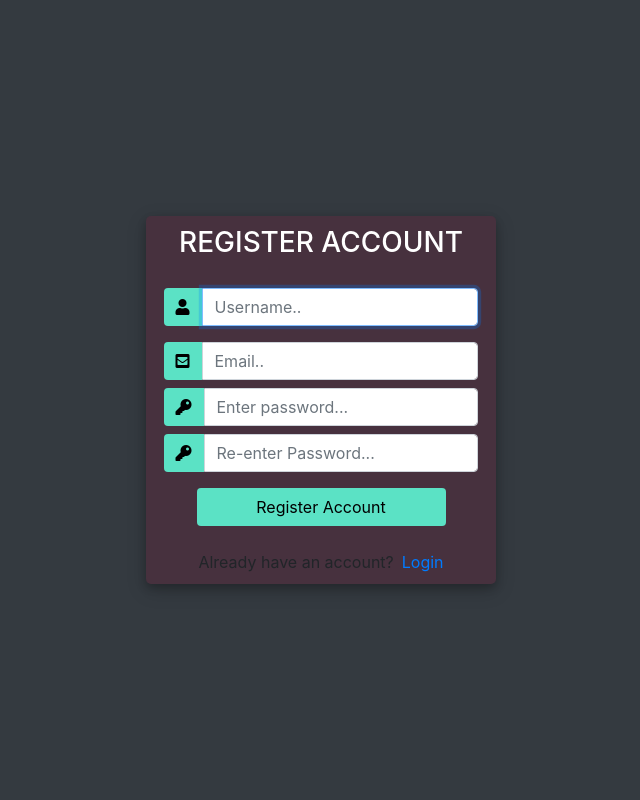
After one commit to tawsif-r/Alpharmacy, a Django app: page / in a window 1280 px wide. The commit adds this page. Shown: the whole page, without its empty margins (319-959 px from the left). Run offline with Django 4.2, Linux system fonts and the light colour scheme; some libraries are stand-ins or nearby versions.

Commit message:
login register authentication

```diff
--- a/pharmacy_app/forms.py
+++ b/pharmacy_app/forms.py
@@ -1,5 +1,8 @@
 from django.forms import ModelForm
 from .models import *
+from django.contrib.auth.forms import UserCreationForm
+from django.contrib.auth.models import User
+from django import forms
 
 
 class OrderForm(ModelForm):
@@ -12,3 +15,20 @@ class MedicineForm(ModelForm):
     class Meta:
         model = Medicine
         fields = '__all__'
+
+class RegisterForm(ModelForm):
+    class Meta:
+        model = Pharmacy_owner
+        fields = '__all__'
+        exclude = ['owner_phonenumber']
+        labels = {
+            'owner_name': 'Username',
+            'owner_password':'Password',
+
+        }
+
+
+class CreateUserForm(UserCreationForm):
+    class Meta:
+        model = User
+        fields = ['username','email','password1','password2']
--- /dev/null
+++ b/pharmacy_app/templates/pharmacy/register.html
@@ -0,0 +1,113 @@
+{% load static %}
+<!DOCTYPE html>
+<html>
+
+<head>
+	<title>Register</title>
+	<link rel="stylesheet" href="https://stackpath.bootstrapcdn.com/bootstrap/4.1.3/css/bootstrap.min.css" integrity="sha384-MCw98/SFnGE8fJT3GXwEOngsV7Zt27NXFoaoApmYm81iuXoPkFOJwJ8ERdknLPMO" crossorigin="anonymous">
+	<script src="https://ajax.googleapis.com/ajax/libs/jquery/3.3.1/jquery.min.js"></script>
+	<link rel="stylesheet" href="https://use.fontawesome.com/releases/v5.6.1/css/all.css" integrity="sha384-gfdkjb5BdAXd+lj+gudLWI+BXq4IuLW5IT+brZEZsLFm++aCMlF1V92rMkPaX4PP" crossorigin="anonymous">
+    <link rel="stylesheet" type="text/css" href="{% static '/css/register.css' %}">
+
+</head>
+<body>
+	<div class="container h-100">
+		<div class="d-flex justify-content-center h-100">
+			<div class="user_card">
+				<div class="d-flex justify-content-center">
+					<h3 id="form-title">REGISTER ACCOUNT</h3>
+				</div>
+				<div class="d-flex justify-content-center form_container">
+
+					<form method="POST" action="">
+                        {% csrf_token %}
+						<div class="input-group mb-3">
+							<div class="input-group-append">
+								<span class="input-group-text"><i class="fas fa-user"></i></span>
+							</div>
+							<!-- <input type="text" name="username"> -->
+							{{ form.username }}
+						</div>
+						<div class="input-group mb-2">
+							<div class="input-group-append">
+								<span class="input-group-text"><i class="fas fa-envelope-square"></i></span>
+							</div>
+							<!-- <input type="text" name="email"> -->
+							{{ form.email }}
+						</div>
+						<div class="input-group mb-2">
+							<div class="input-group-append">
+								<span class="input-group-text"><i class="fas fa-key"></i></span>
+							</div>
+							<!-- <input type="text" name="password1"> -->
+							{{ form.password1 }}
+						</div>
+						<div class="input-group mb-2">
+							<div class="input-group-append">
+								<span class="input-group-text"><i class="fas fa-key"></i></span>
+							</div>
+
+							<!-- <input type="text" name="password2"> -->
+							{{ form.password2 }}
+						</div>
+
+				   		<div class="d-flex justify-content-center mt-3 login_container">
+				 			<input class="btn login_btn" type="submit" value="Register Account">
+				   		</div>
+					</form>
+				</div>
+
+
+                {{form.errors}}
+				<div class="mt-4">
+					<div class="d-flex justify-content-center links">
+						Already have an account? <a href="{% url 'login' %}" class="ml-2">Login</a>
+					</div>
+				</div>
+			</div>
+		</div>
+	</div>
+	<script>
+						/* Because i didnt set placeholder values in forms.py they will be set here using vanilla Javascript
+		//We start indexing at one because CSRF_token is considered and input field
+		 */
+
+		//Query All input fields
+		var form_fields = document.getElementsByTagName('input')
+		form_fields[1].placeholder='Username..';
+		form_fields[2].placeholder='Email..';
+		form_fields[3].placeholder='Enter password...';
+		form_fields[4].placeholder='Re-enter Password...';
+
+
+		for (var field in form_fields){
+			form_fields[field].className += ' form-control'
+		}
+	</script>
+</body>
+</html>
+
+<!-- {% load static %}
+<!DOCTYPE html>
+<html lang="en">
+<head>
+    <meta charset="UTF-8">
+    <meta http-equiv="X-UA-Compatible" content="IE=edge">
+    <meta name="viewport" content="width=device-width, initial-scale=1.0">
+    <title>pharmacy</title>
+
+<link rel="stylesheet" type="text/css" href="{% static '/css/register.css' %}">
+</head>
+<body>
+    <h2>Register</h2>
+    <form method="POST">
+        {% csrf_token %}
+        {{ form.owner_name.label }}
+        {{ form.owner_name }}
+        <br>
+        {{ form.owner_password.label }}
+        {{ form.owner_password }}
+        <br>
+        <input type="submit" value="Register">
+    </form>
+</body> -->
--- a/pharmacy_app/urls.py
+++ b/pharmacy_app/urls.py
@@ -6,6 +6,9 @@ from django.urls import path
 from . import views
 
 urlpatterns = [
+    path('',views.register,name="register"),
+    path('login/',views.loginPage,name="login"),
+    path('logout/',views.logoutUser,name="logout"),
     path('dashboard/',views.dashboard,name="dashboard"),# name="dashboard" allows us to use the tag in url in href
     path('medicines/',views.medicines,name='medicines'),
     path('customers/<str:pk>/',views.customers,name="customers"),
--- a/pharmacy_app/views.py
+++ b/pharmacy_app/views.py
@@ -4,11 +4,51 @@ from django.forms import inlineformset_factory
 from django.http import HttpResponse
 from .forms import *
 from .filters import OrderFilter
+from django.contrib import messages
+from django.contrib.auth import authenticate, login, logout
+from django.contrib.auth.decorators import login_required
 # Create your views here.
 
-def home(request):
-    return HttpResponse('Home')
+def loginPage(request):
+    if request.user.is_authenticated:
+        return redirect('dashboard')
+    else:
+        if request.method == 'POST':
+            username = request.POST.get('username')
+            password = request.POST.get('password')
+            user = authenticate(request,username=username,password=password)
 
+            if user is not None:
+                login(request,user)
+                return redirect("dashboard")
+            else:
+                messages.info(request,'username or password is wrong')
+        context = {}
+        return render(request,"pharmacy/login.html",context)
+
+def logoutUser(request):
+    logout(request)
+    return redirect('login')
+
+def register(request):
+    if request.user.is_authenticated:
+        return redirect('dashboard')
+    else:
+        form = CreateUserForm()
+
+        if request.method == 'POST':
+            form = CreateUserForm(request.POST)
+            if form.is_valid():
+                form.save()
+                user = form.cleaned_data.get('username')
+                messages.success(request,"Account created for "+ user)
+                return redirect('login')
+
+
+    context = {'form':form}
+    return render(request,"pharmacy/register.html",context)
+
+@login_required(login_url='login')
 def dashboard(request):
     # companies = Company.objects.all()
     orders = Order.objects.all()
@@ -19,12 +59,14 @@ def dashboard(request):
     pending = orders.filter(status='Pending').count()
     return render(request,'pharmacy/dashboard.html',{'orders':orders,'customers':customers,'total_customers':total_customers,'total_orders':total_orders,'delivered':delivered,'pending':pending})
 
+@login_required(login_url='login')
 def medicines(request):
     medicines = Medicine.objects.all()
     return render(request,'pharmacy/medicines.html',{'medicines':medicines})
 
 
 # primary key = pk
+@login_required(login_url='login')
 def customers(request,pk):
     customer = Customer.objects.get(id=pk)
     # quering customers child objects from order models field
@@ -37,7 +79,7 @@ def customers(request,pk):
     return render(request,'pharmacy/customers.html',{'myFilter':myFilter,'customer':customer,'orders':orders,'order_count':order_count})
 
 
-
+@login_required(login_url='login')
 def createOrder(request,pk):
     OrderFormSet = inlineformset_factory(Customer,Order,fields=('medicine','status'),extra=10)
     customer = Customer.objects.get(id=pk)
@@ -48,10 +90,10 @@ def createOrder(request,pk):
             formset.save()
             return redirect('/dashboard/')
 
-    content = {'formset':formset}
-    return render(request, 'pharmacy/order_form.html',content)
+    context = {'formset':formset}
+    return render(request, 'pharmacy/order_form.html',context)
 
-
+@login_required(login_url='login')
 def createMedicine(request):
     form = MedicineForm()
     if request.method == "POST":
@@ -59,30 +101,30 @@ def createMedicine(request):
         if form.is_valid():
             form.save()
             return redirect('/medicines/')
-    content = {'form':form}
-    return render(request,'pharmacy/medicine_form.html',content)
+    context= {'form':form}
+    return render(request,'pharmacy/medicine_form.html',context)
 
-
+@login_required(login_url='login')
 def updateOrder(request,pk):
     order = Order.objects.get(id=pk)
     form = OrderForm(instance=order)
-    content = {'form':form}
+    context = {'form':form}
     if request.method =="POST":
         # print('printing POST: ',request.POST)
         form = OrderForm(request.POST,instance=order)
         if form.is_valid():
             form.save()
             return redirect('/dashboard/')
-    return render(request,'pharmacy/order_form.html',content)
+    return render(request,'pharmacy/order_form.html',context)
 
 
-
+@login_required(login_url='login')
 def deleteOrder(request,pk):
     order = Order.objects.get(id=pk)
-    content={'item':order}
+    context={'item':order}
     if request.method =="POST":
         # print('printing POST: ',request.POST)
         order.delete()
         return redirect('/dashboard/')
 
-    return render(request,'pharmacy/delete.html',content)
+    return render(request,'pharmacy/delete.html',context)
--- a/static/css/main.css
+++ b/static/css/main.css
@@ -2,7 +2,7 @@
     width: 100px;
     height: auto;
 }
-body{
+html,body{
     background-color: #ebeff5;
 }
 
--- /dev/null
+++ b/static/css/register.css
@@ -0,0 +1,55 @@
+
+		body,
+		html {
+			margin: 0;
+			padding: 0;
+			height: 100%;
+			background: #343a40 !important;
+		}
+		.user_card {
+			width: 350px;
+			margin-top: auto;
+			margin-bottom: auto;
+			background: #47313e;
+			position: relative;
+			display: flex;
+			justify-content: center;
+			flex-direction: column;
+			padding: 10px;
+			box-shadow: 0 4px 8px 0 rgba(0, 0, 0, 0.2), 0 6px 20px 0 rgba(0, 0, 0, 0.19);
+			-webkit-box-shadow: 0 4px 8px 0 rgba(0, 0, 0, 0.2), 0 6px 20px 0 rgba(0, 0, 0, 0.19);
+			-moz-box-shadow: 0 4px 8px 0 rgba(0, 0, 0, 0.2), 0 6px 20px 0 rgba(0, 0, 0, 0.19);
+			border-radius: 5px;
+
+		}
+
+		.form_container {
+			margin-top: 20px;
+		}
+
+		#form-title{
+			color: #fff;
+		}
+		.login_btn {
+			width: 100%;
+			background: #5be2c5 !important;
+			color: rgb(0, 0, 0) !important;
+		}
+		.login_btn:focus {
+			box-shadow: none !important;
+			outline: 0px !important;
+		}
+		.login_container {
+			padding: 0 2rem;
+		}
+		.input-group-text {
+			background: #5be2c5 !important;
+			color: rgb(0, 0, 0) !important;
+			border: 0 !important;
+			border-radius: 0.25rem 0 0 0.25rem !important;
+		}
+		.input_user,
+		.input_pass:focus {
+			box-shadow: none !important;
+			outline: 0px !important;
+		}
```
Also changed, not shown: pharmacy_app/templates/pharmacy/login.html (added, +61 -0 lines), pharmacy_app/templates/pharmacy/navbar.html (+10 -0 lines), static/css/login.css (added, +63 -0 lines), db.sqlite3.
